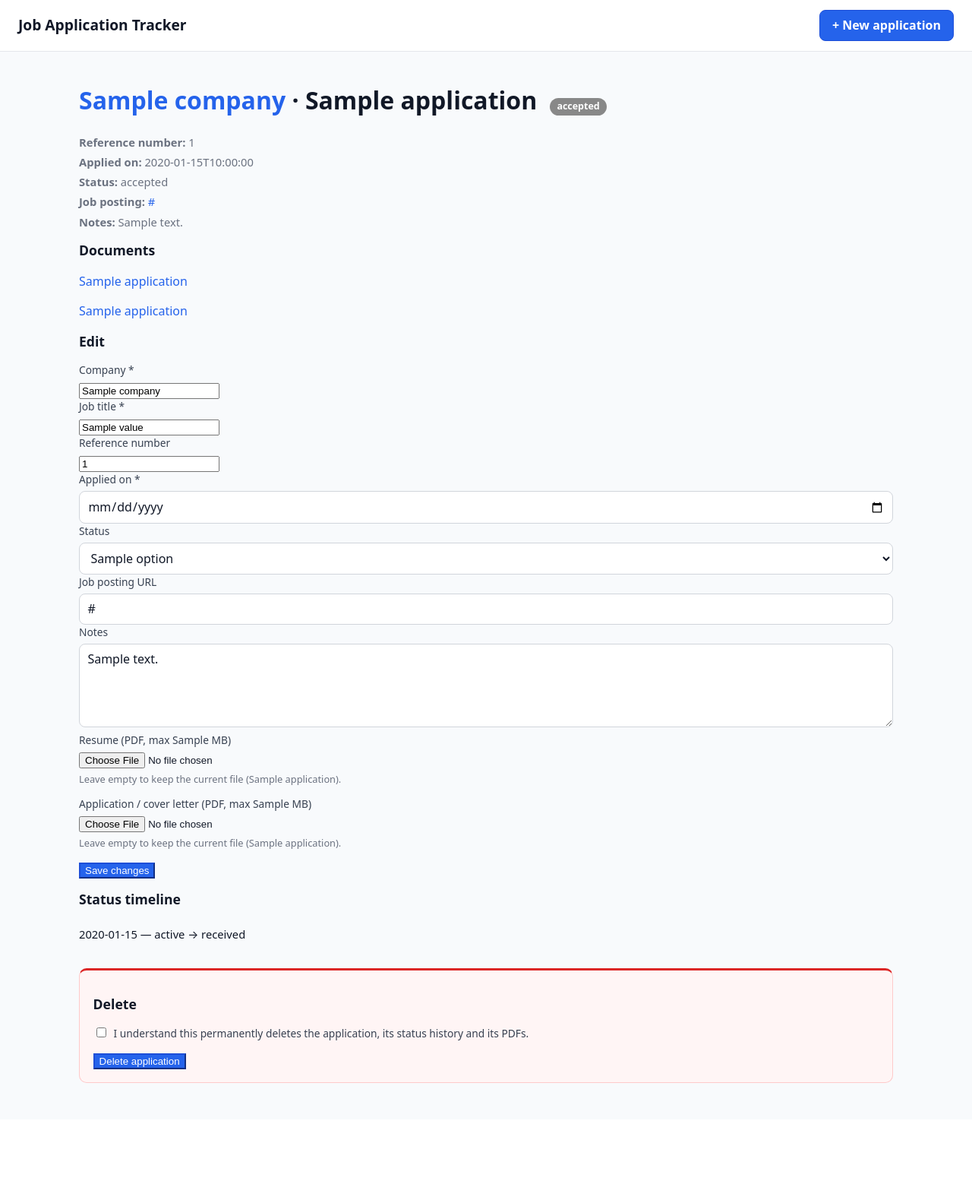
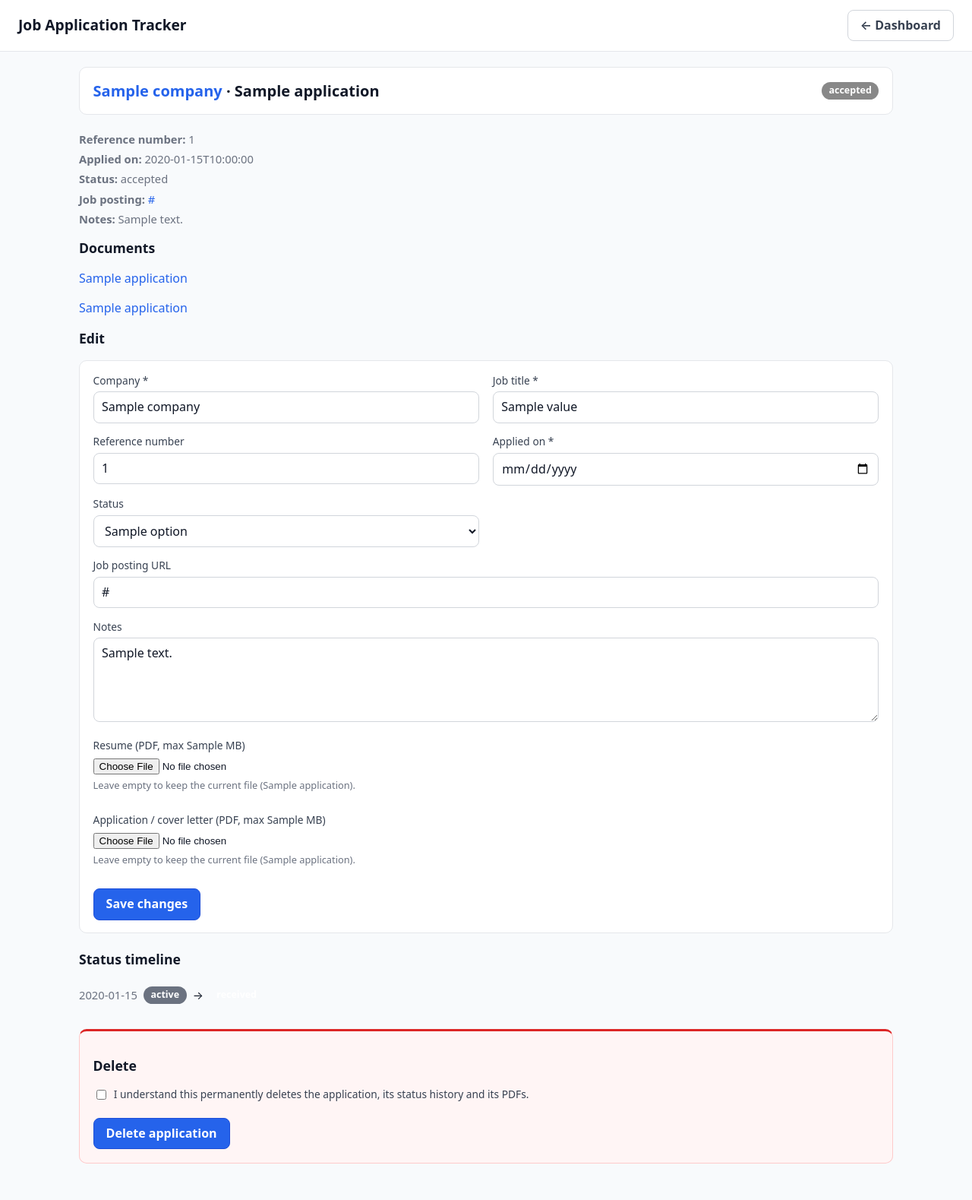
Before and after one commit to trentoneio/job-tracker, a FastAPI app: template app/templates/detail.html in a window 1280 px wide. Shown: the whole page at 76% size. Before the commit the page ends 1425 px from the top, so only its background shows below. Run offline with FastAPI, Linux system fonts and the light colour scheme; the template is opened without the code that fills it: most values are stand-ins (such as "Sample title", 1, 10 or a date in 2020); parts of the project's set-up code (start-up, migrations or seed data) failed here and were passed over.

Commit message:
Rebuild new and detail pages on the dashboard layout
Type: refactor

Both forms now sit in panels with a two-column form grid, per-field errors
under their inputs and an error list up top; header shows a back link to the
dashboard instead of duplicating the New application button. All S2 behavior
is unchanged: same endpoints, field names, echo-on-failure values, multipart
PDF slots (replace-or-keep semantics) and validation messages — existing API
tests pass untouched.

The detail page gains: a header panel with the current status badge, the
documents section above the edit form, and the status timeline now renders as
colored badges per event ((created) -> first status, then from -> to pairs),
with dates in <time> elements. The context passes status_colors for that.

```diff
--- a/app/routes/applications.py
+++ b/app/routes/applications.py
@@ -99,6 +99,8 @@ def _detail_context(
         "errors": errors,
         "status_options": list(config.STATUSES),
         "badge_color": config.STATUS_COLORS.get(application.status, "#6b7280"),
+        # Per-status colors for the timeline badges (initial event has no from).
+        "status_colors": config.STATUS_COLORS,
         "max_upload_mb": config.MAX_UPLOAD_MB,
     }
 
--- a/app/templates/detail.html
+++ b/app/templates/detail.html
@@ -1,10 +1,17 @@
 {% extends "base.html" %}
+
 {% block title %}{{ application.company }} · {{ application.job_title }} — Job Application Tracker{% endblock %}
+
+{% block header_actions %}
+  <a class="btn btn-ghost" href="/">&larr; Dashboard</a>
+{% endblock %}
+
 {% block content %}
-<h1>
-  <a href="/">{{ application.company }}</a> · {{ application.job_title }}
-  &nbsp;<span class="badge" style="background: {{ badge_color }}">{{ application.status }}</span>
-</h1>
+  {# Header: identity, current status badge and key facts. #}
+  <div class="detail-header">
+    <h2><a href="/">{{ application.company }}</a> · {{ application.job_title }}</h2>
+    <span class="badge" style="background: {{ badge_color }}">{{ application.status }}</span>
+  </div>
 
   <div class="meta">
     <p><strong>Reference number:</strong> {{ application.reference_number or '—' }}</p>
@@ -22,8 +29,9 @@
     <p><a href="/files/{{ application.id }}/application">{{ application.application_file_name }}</a></p>
   {% else %}<p>Application PDF: none uploaded.</p>{% endif %}
 
+  {# One inline form edits every field, including status (§5). #}
   <h2>Edit</h2>
-{# One inline form edits every field, including status (§5). #}
+  <div class="panel">
     {% if errors %}
       <ul class="error-list">
         {% for message in errors.values() %}<li>{{ message }}</li>{% endfor %}
@@ -31,21 +39,31 @@
     {% endif %}
 
     <form method="post" action="/applications/{{ application.id }}/update" enctype="multipart/form-data">
+      <div class="form-grid">
+        <div>
           <label for="company">Company *</label>
-  <input id="company" name="company" value="{{ values.get('company', application.company) }}">
+          <input id="company" name="company" type="text" value="{{ values.get('company', application.company) }}">
           {% if errors.company %}<p class="field-error">{{ errors.company }}</p>{% endif %}
+        </div>
 
+        <div>
           <label for="job_title">Job title *</label>
-  <input id="job_title" name="job_title" value="{{ values.get('job_title', application.job_title) }}">
+          <input id="job_title" name="job_title" type="text" value="{{ values.get('job_title', application.job_title) }}">
           {% if errors.job_title %}<p class="field-error">{{ errors.job_title }}</p>{% endif %}
+        </div>
 
+        <div>
           <label for="reference_number">Reference number</label>
-  <input id="reference_number" name="reference_number" value="{{ values.get('reference_number', application.reference_number or '') }}">
+          <input id="reference_number" name="reference_number" type="text" value="{{ values.get('reference_number', application.reference_number or '') }}">
+        </div>
 
+        <div>
           <label for="applied_on">Applied on *</label>
           <input id="applied_on" name="applied_on" type="date" value="{{ values.get('applied_on', application.applied_on.isoformat()) }}">
           {% if errors.applied_on %}<p class="field-error">{{ errors.applied_on }}</p>{% endif %}
+        </div>
 
+        <div>
           <label for="status">Status</label>
           <select id="status" name="status">
             {% for option in status_options %}
@@ -53,42 +71,62 @@
             {% endfor %}
           </select>
           {% if errors.status %}<p class="field-error">{{ errors.status }}</p>{% endif %}
+        </div>
 
+        <div class="form-full">
           <label for="job_posting_url">Job posting URL</label>
           <input id="job_posting_url" name="job_posting_url" type="url" value="{{ values.get('job_posting_url', application.job_posting_url or '') }}">
+        </div>
 
+        <div class="form-full">
           <label for="notes">Notes</label>
           <textarea id="notes" name="notes" rows="4">{{ values.get('notes', application.notes or '') }}</textarea>
+        </div>
 
+        <div class="form-full">
           <label for="resume_pdf">Resume (PDF, max {{ max_upload_mb }} MB)</label>
           <input id="resume_pdf" name="resume_pdf" type="file" accept=".pdf">
           {% if application.resume_file_name %}<p class="hint">Leave empty to keep the current file ({{ application.resume_file_name }}).</p>{% endif %}
           {% if errors.resume_pdf %}<p class="field-error">{{ errors.resume_pdf }}</p>{% endif %}
+        </div>
 
+        <div class="form-full">
           <label for="application_pdf">Application / cover letter (PDF, max {{ max_upload_mb }} MB)</label>
           <input id="application_pdf" name="application_pdf" type="file" accept=".pdf">
           {% if application.application_file_name %}<p class="hint">Leave empty to keep the current file ({{ application.application_file_name }}).</p>{% endif %}
           {% if errors.application_pdf %}<p class="field-error">{{ errors.application_pdf }}</p>{% endif %}
+        </div>
+      </div>
 
-  <div class="actions"><button type="submit">Save changes</button></div>
+      <div class="actions"><button type="submit" class="btn btn-primary">Save changes</button></div>
     </form>
+  </div>
 
+  {# The full lifecycle from status_events — the source of truth (§4). #}
   <h2>Status timeline</h2>
-{# The full lifecycle from status_events — the source of truth (§4). #}
   <ol class="timeline">
     {% for event in events %}
-    <li>{{ event.changed_at.date().isoformat() }} — {{ event.from_status if event.from_status else '(initial)' }} → {{ event.to_status }}</li>
+      <li>
+        <time>{{ event.changed_at.date().isoformat() }}</time>
+        {% if event.from_status is none %}
+          <span class="timeline-initial">(created)</span> &rarr;
+        {% else %}
+          <span class="badge" style="background: {{ status_colors.get(event.from_status, '#6b7280') }}">{{ event.from_status }}</span>
+          &rarr;
+        {% endif %}
+        <span class="badge" style="background: {{ status_colors.get(event.to_status, '#6b7280') }}">{{ event.to_status }}</span>
+      </li>
     {% endfor %}
   </ol>
 
   <div class="danger-zone">
     <h2>Delete</h2>
     <form method="post" action="/applications/{{ application.id }}/delete">
-    <label>
-      <input type="checkbox" name="confirm" required style="width:auto; margin-right:.4rem;">
+      <label class="checkbox-line">
+        <input type="checkbox" name="confirm" required>
         I understand this permanently deletes the application, its status history and its PDFs.
       </label>
-    <div class="actions"><button type="submit">Delete application</button></div>
+      <div class="actions"><button type="submit" class="btn btn-danger">Delete application</button></div>
     </form>
   </div>
 {% endblock %}
```
Also changed, not shown: app/templates/new.html (+34 -5 lines). Lines whose indentation alone changed are shown as unchanged.
